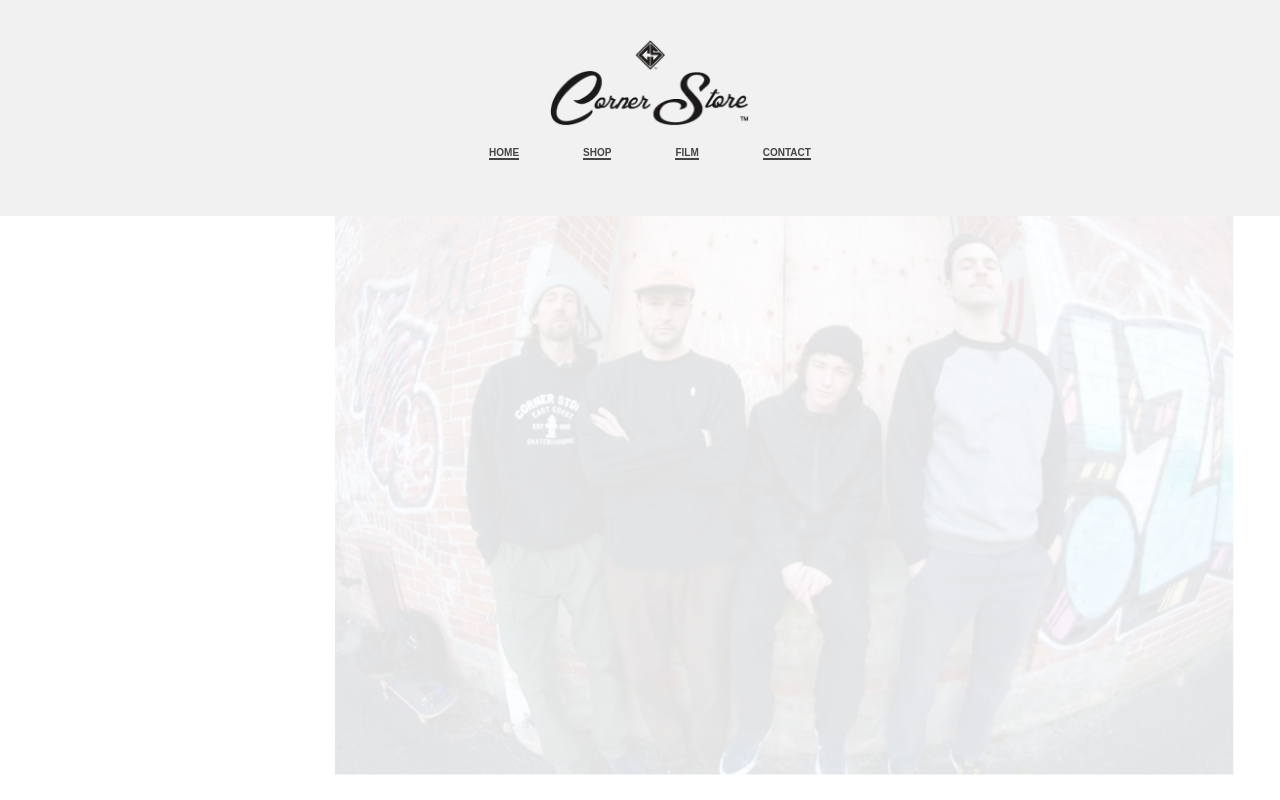
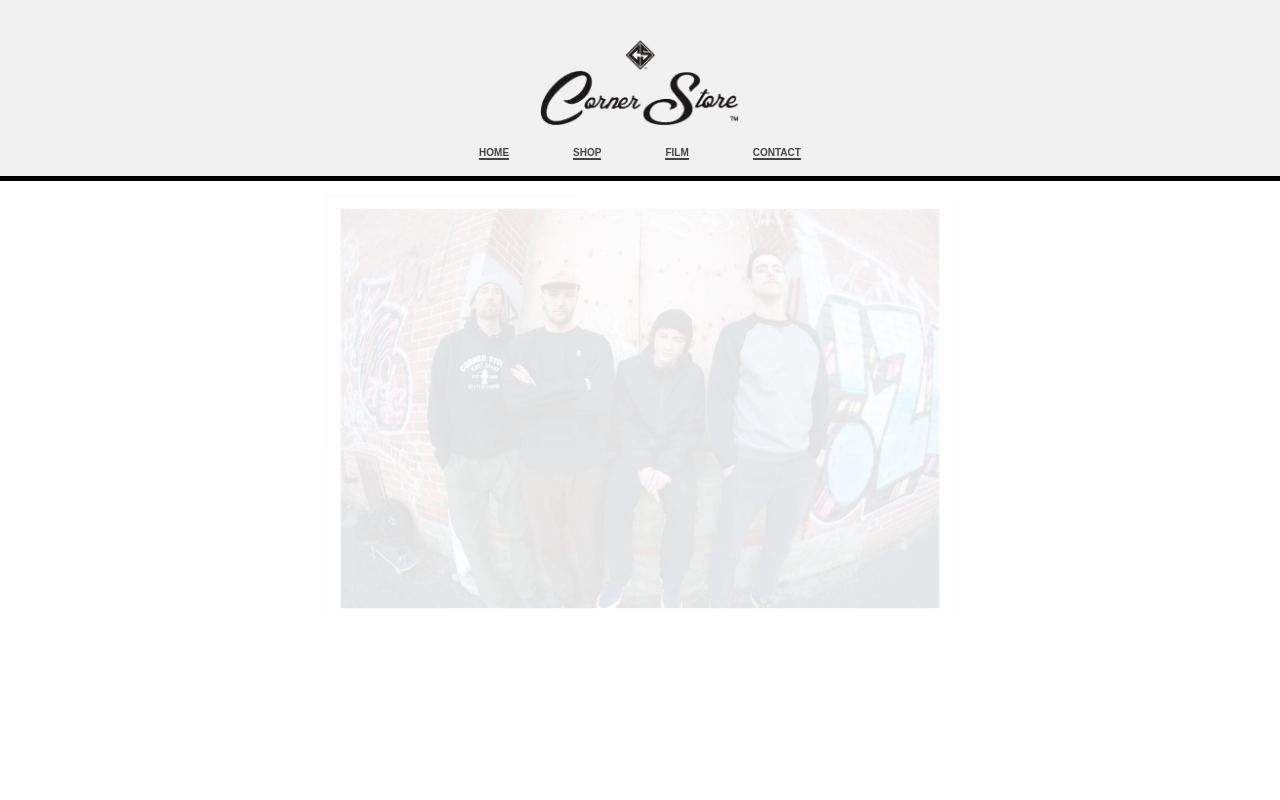
Before and after one commit to illenafnayr/cornerstorefrontend, a Vue app: page / in a window 1280 px wide. Built offline with nearby package versions, Linux system fonts and the light colour scheme.

Commit message:
nav bar padding style

```diff
--- a/src/App.vue
+++ b/src/App.vue
@@ -1,7 +1,6 @@
 <template>
   <NavBar id="navbar"/>
   <Carousel />
-
 </template>
 
 <script>
@@ -20,11 +19,11 @@ export default {
 window.onscroll = function() {scrollFunction()};
 function scrollFunction() {
   if (document.body.scrollTop > 80 || document.documentElement.scrollTop > 80) {
-    document.getElementById("navbar").style.padding = "10px 10px";
+    document.getElementById("navbar").style.paddingTop = "10px";
     document.getElementById("logo").style.width = "20px";
     document.getElementById("titlelogo").style.display = "none"
   } else {
-    document.getElementById("navbar").style.padding = "40px 10px";
+    document.getElementById("navbar").style.paddingTop = "40px";
     document.getElementById("logo").style.width = "30px";
     document.getElementById("titlelogo").style.display = "inline"
   }
@@ -38,22 +37,29 @@ body {
 }
 
 #app {
-  font-family: Avenir, Helvetica, Arial, sans-serif;
-  -webkit-font-smoothing: antialiased;
-  -moz-osx-font-smoothing: grayscale;
   text-align: center;
-  color: #2c3e50;
-  /* margin-top: 60px; */
 }
 
 #navbar {
   overflow: hidden;
   background-color: #f1f1f1;
-  padding: 40px 10px; /* Large padding which will shrink on scroll (using JS) */
+  padding-top: 40px; /* Large padding which will shrink on scroll (using JS) */
   transition: 0.4s; /* Adds a transition effect when the padding is decreased */
-  position: fixed; /* Sticky/fixed navbar */
-  width: 100%;
+  position: sticky; /* Sticky/fixed navbar */
+  width: 100vw;
   top: 0; /* At the top */
   z-index: 99;
+  border-bottom: 5px solid #000;
 }
+/*
+#carousel {
+  width: 100vw;
+} */
+
+/* @media only screen and (max-width: 1750px) {
+  body {
+    background-color: lightblue;
+  }
+} */
+
 </style>
--- a/src/components/Carousel.vue
+++ b/src/components/Carousel.vue
@@ -92,11 +92,11 @@ data() {
 
 
 img {
-  height:600px;
+  height:400px;
+  width:auto;
   border: 2px solid #f1f1f1;
   border-radius: 2px;
   padding: 2%;
-  /* width:100% */
 }
 
 #carousel-container {
@@ -106,11 +106,15 @@ img {
 }
 
 #carousel {
-  padding-top: 12.5%;
+  padding-top: 1%;
   height: 50vh;
   width: 50%;
 }
 
-
+/* @media only screen and (max-width: 1750px) {
+  #carousel-container {
+    padding: .5%
+  }
+} */
 
 </style>
```
